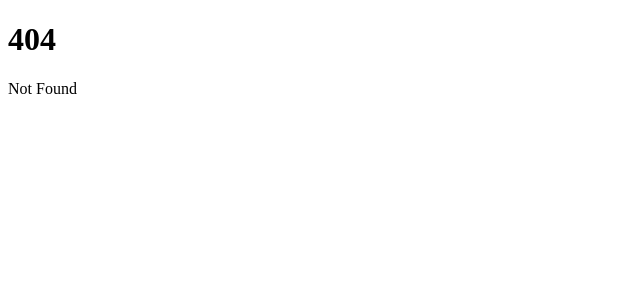
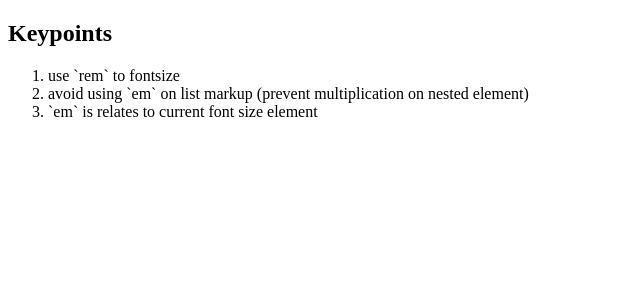
Before and after one commit to TaufiqHdyt/crl-21, a SvelteKit app: page /day-2 in a window 1280 px wide. Before the commit this address had no page. Shown: the top 300 px of the page, without its empty margins (0-640 px from the left). Built offline with nearby package versions, Linux system fonts and the light colour scheme.

Commit message:
day 2 done

```diff
--- /dev/null
+++ b/src/routes/day-2/+page.server.ts
@@ -0,0 +1,7 @@
+import type { PageServerLoad } from './$types';
+
+export const load = (async () => {
+	return {
+		title: 'Getting familiar with relative units'
+	};
+}) satisfies PageServerLoad;
--- /dev/null
+++ b/src/routes/day-2/+page.svelte
@@ -0,0 +1,12 @@
+<script lang="ts">
+	import type { PageData } from './$types';
+
+	export let data: PageData;
+</script>
+
+<h2>Keypoints</h2>
+<ol>
+	<li>use `rem` to fontsize</li>
+	<li>avoid using `em` on list markup (prevent multiplication on nested element)</li>
+	<li>`em` is relates to current font size element</li>
+</ol>
```
